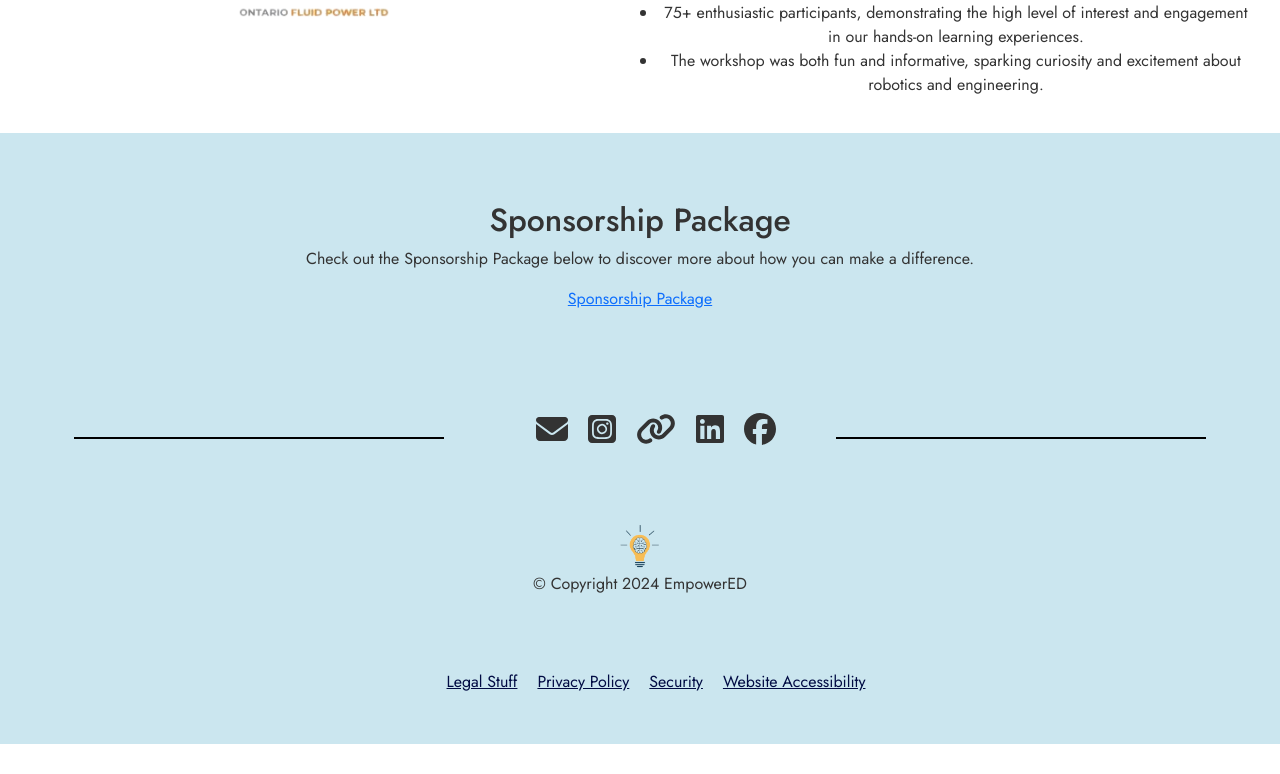
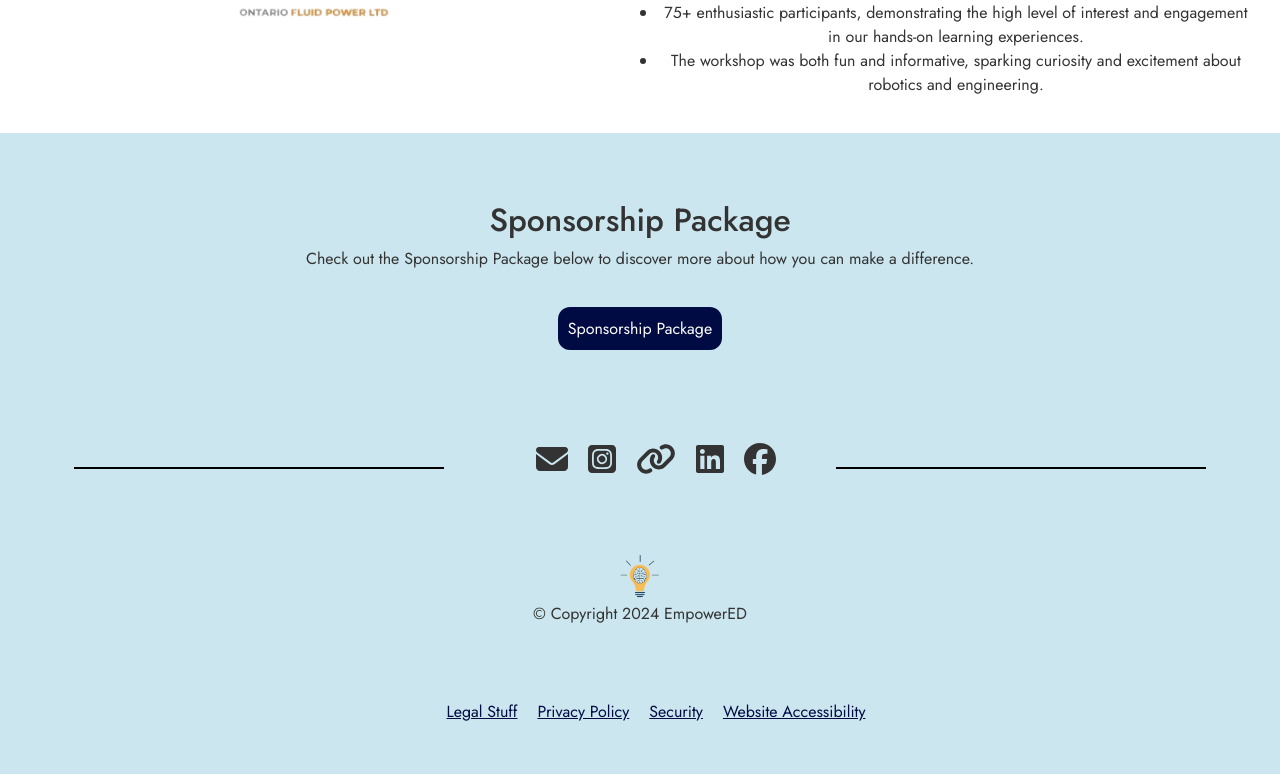
Before and after one commit to empowerEDu/EmpowerED, a React (Create React App) app: page /sponsor-us in a window 1280 px wide. Shown: the part 956-1730 px from the top of the page. Before the commit the page ends 1700 px from the top, so only its background shows below. Built offline with nearby package versions, Linux system fonts and the light colour scheme.

Commit message:
sponsor us button

```diff
--- a/src/SponsorUs.js
+++ b/src/SponsorUs.js
@@ -52,8 +52,8 @@ const SponsorUs = () => {
       <div className="section row my-5">
         <div className="text-left col-md-12">
           <h2>Sponsorship Package</h2>
-          <p>Check out the Sponsorship Package below to discover more about how you can make a difference.</p>
-          <a href="https://docs.google.com/document/d/1JpGJ0PhR7Rq0mC90d3CQDaPaXHtW0VZiVlrx2BiUm0A/view">Sponsorship Package</a>
+          <p className="spns-package">Check out the Sponsorship Package below to discover more about how you can make a difference.</p>
+          <a className="spnsr-button" href="https://docs.google.com/document/d/1JpGJ0PhR7Rq0mC90d3CQDaPaXHtW0VZiVlrx2BiUm0A/view">Sponsorship Package</a>
         </div>
       </div>
     </div>
--- a/src/index.css
+++ b/src/index.css
@@ -407,3 +407,23 @@ article {
   padding: 5vh 0vh 5vh 0vh;
 
 }
+
+/*SPONSOR US*/
+
+.spnsr-button {
+  margin: 70px;
+  text-decoration: none;
+  padding: 10px;
+  color: white;
+  background-color: #010b43;
+  border: none;
+  border-radius: 12px;
+}
+
+.spnsr-button:hover {
+  background-color: #61dafb;
+}
+
+.spns-package {
+  padding-bottom: 30px;
+}
```
Also changed, not shown: 1 other file (tests, documents, lock files or other folders).
